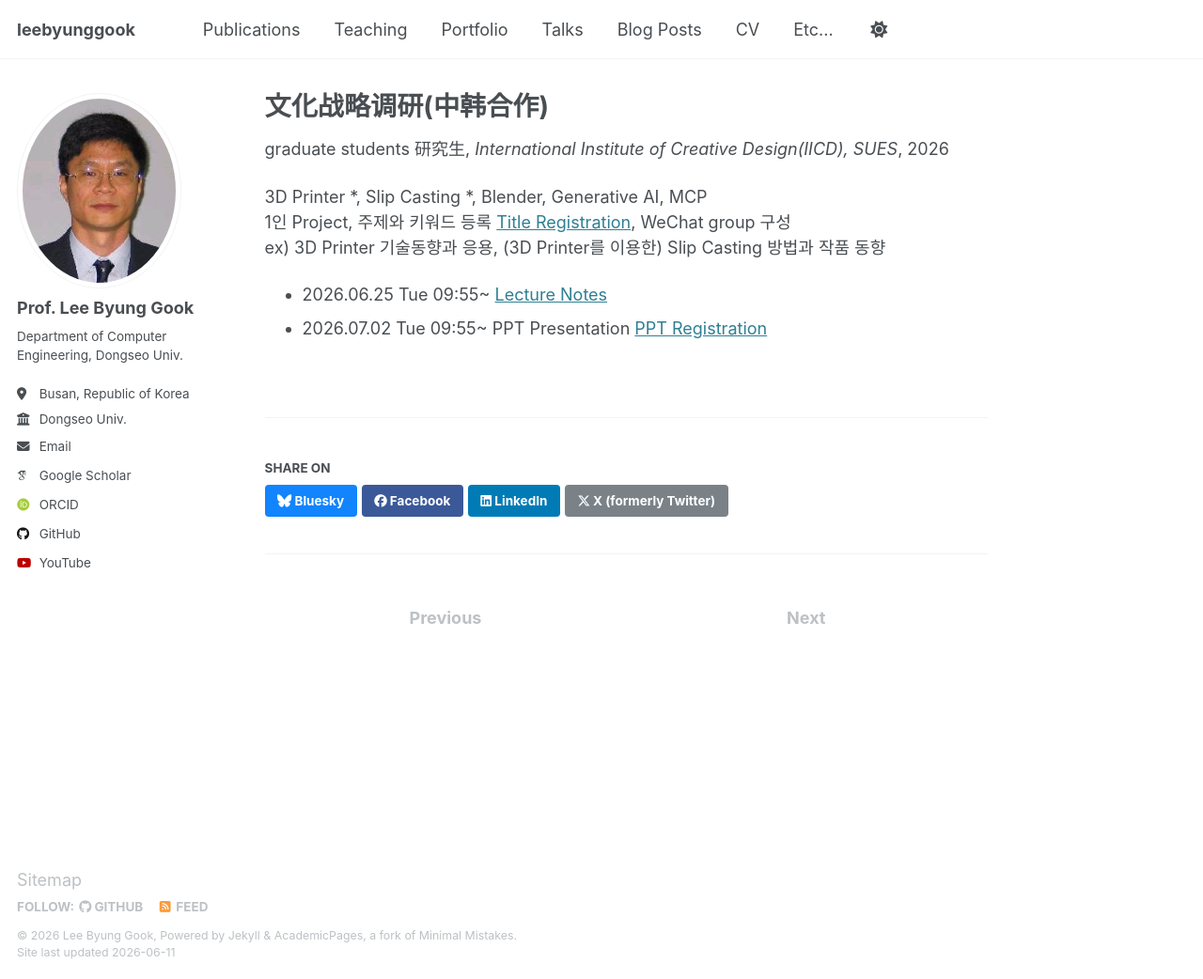
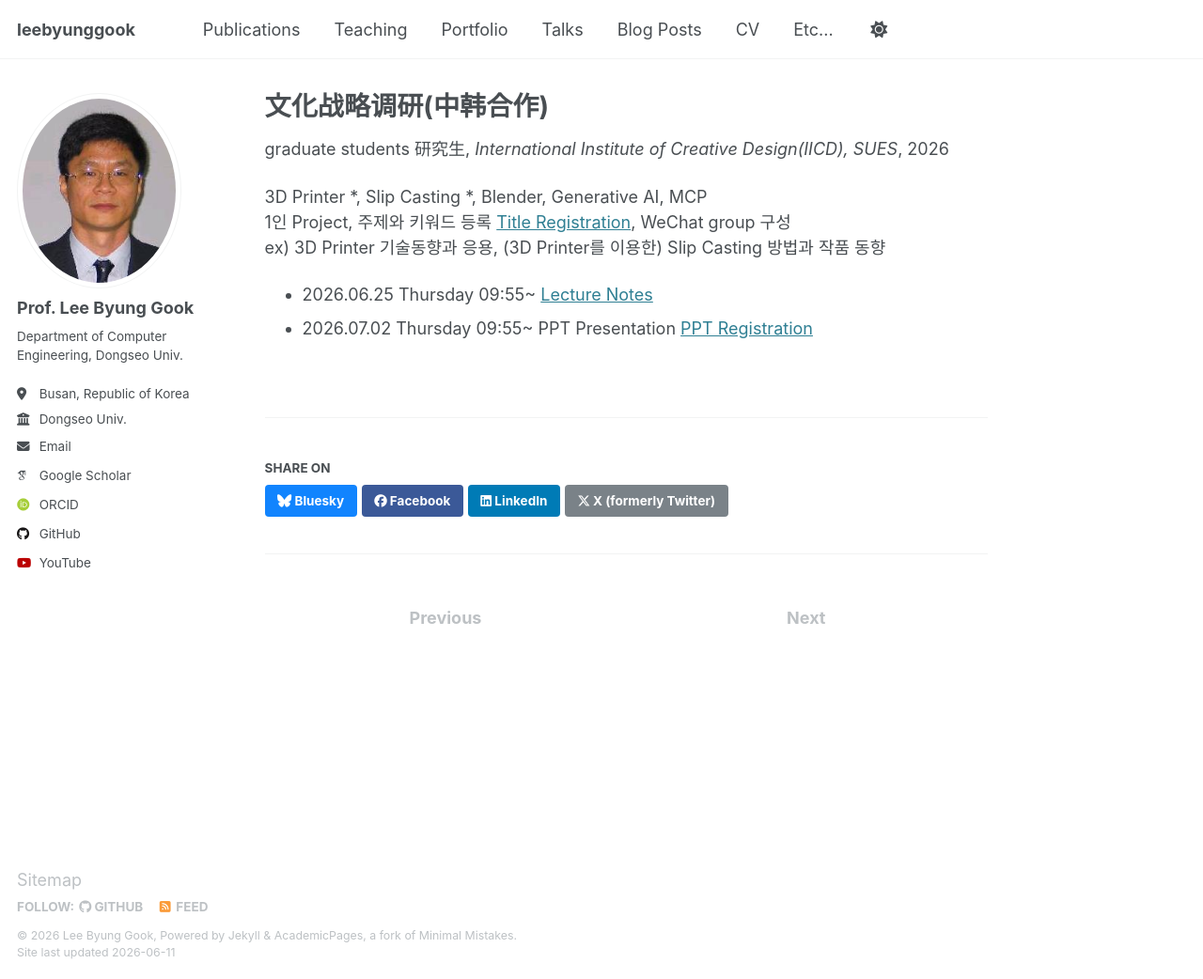
Before and after one commit to leebyunggook/leebyunggook.github.io, a Jekyll site: the page built from _teaching/2026-spring-teaching-10.md, in a window 1280 px wide and 1042 px high. Shown: the whole window at 94% size. Built offline with Jekyll 4.4.1, drawn with Linux system fonts in a browser that asks for light colours; some web fonts are replaced.

Commit message:
Update 2026-spring-teaching-10.md

```diff
--- a/_teaching/2026-spring-teaching-10.md
+++ b/_teaching/2026-spring-teaching-10.md
@@ -11,5 +11,5 @@ location: "Shanghai, China"
 3D Printer *, Slip Casting *, Blender, Generative AI, MCP
 1인 Project, 주제와 키워드 등록 [Title Registration](https://f.kdocs.cn/g/tPz0zkac/), WeChat group 구성
 ex) 3D Printer 기술동향과 응용, (3D Printer를 이용한) Slip Casting 방법과 작품 동향
-* 2026.06.25 Tue 09:55~ [Lecture Notes](https://leebyunggook.github.io/)
-* 2026.07.02 Tue 09:55~ PPT Presentation [PPT Registration](https://f.kdocs.cn/g/VOoFe4bH/)
+* 2026.06.25 Thursday 09:55~ [Lecture Notes](https://leebyunggook.github.io/)
+* 2026.07.02 Thursday 09:55~ PPT Presentation [PPT Registration](https://f.kdocs.cn/g/VOoFe4bH/)
```
